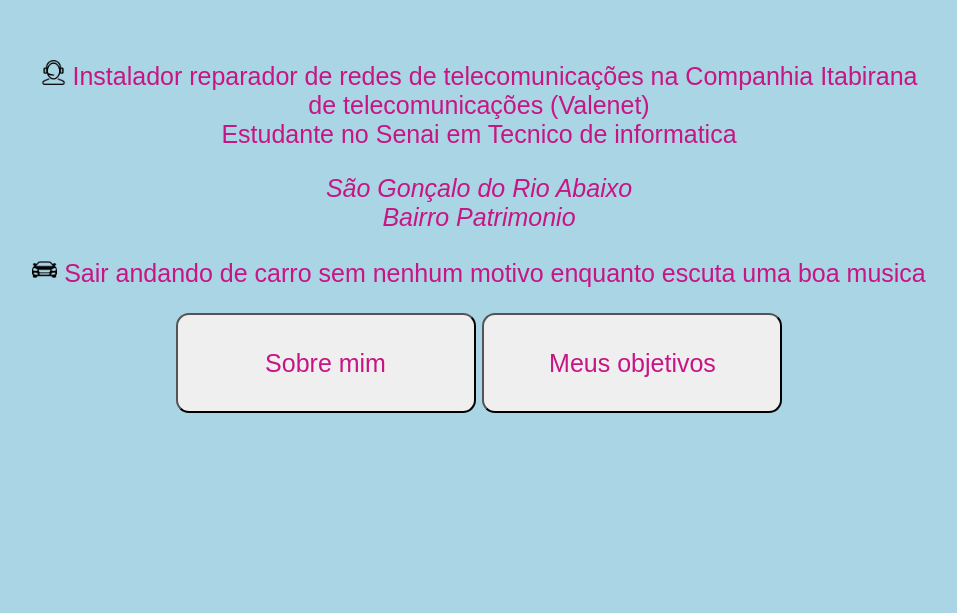
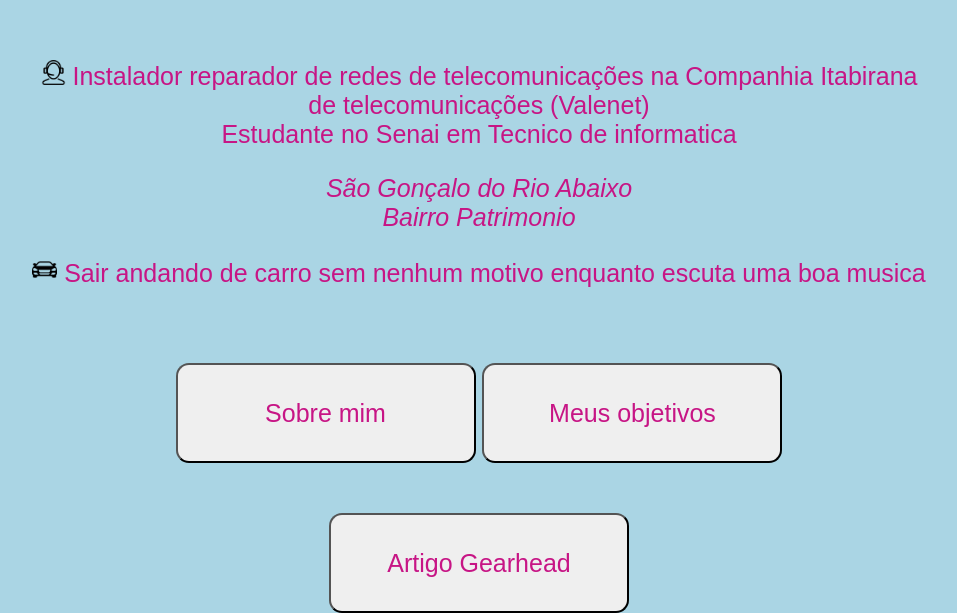
Before and after one commit to NatanFer/natanfer.github.io, a plain HTML site: page index.html in a window 1280 px wide. Shown: the part 773-1386 px from the top of the page, without its empty margins (161-1118 px from the left). Before the commit the page ends 1316 px from the top, so only its background shows below. Drawn offline with Linux system fonts and the light colour scheme.

Commit message:
Commit att 22/08

```diff
--- a/index.html
+++ b/index.html
@@ -49,6 +49,8 @@
                 </a>
                 <a class="textlink" href="src/pages/objetivos.html">
                     <button>Meus objetivos</button>
+                    <a class="textlink" href="src/pages/artigo.html">
+                        <button>Artigo Gearhead</button>
                 </a>
             </div>
         </div>
--- a/src/pages/styleartigo.css
+++ b/src/pages/styleartigo.css
@@ -46,3 +46,17 @@
 .p{
     font-size: 35px;
 }
+button{
+    border-radius: 13px;
+    font-size: 15px;
+    width: 100px;
+    height: 60px;
+    padding: 13px;
+    color: mediumvioletred;
+    background-color: beige;
+    margin-top: 50px;
+}
+
+.cent{
+    text-align: center;
+}
--- a/style.css
+++ b/style.css
@@ -83,4 +83,5 @@
     height: 100px;
     padding: 13px;
     color: mediumvioletred;
+    margin-top: 50px;
 }
```
Also changed, not shown: src/pages/artigo.html (+7 -0 lines).
